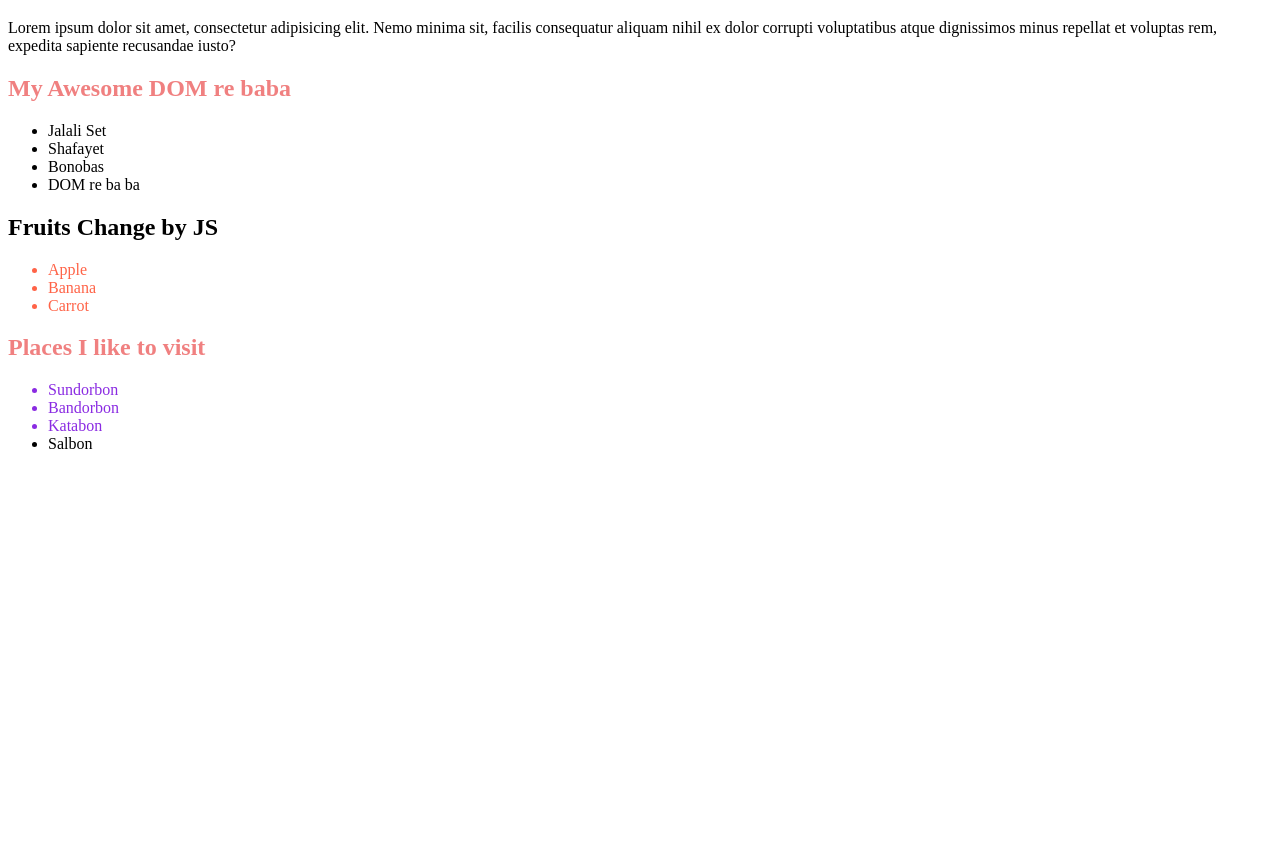
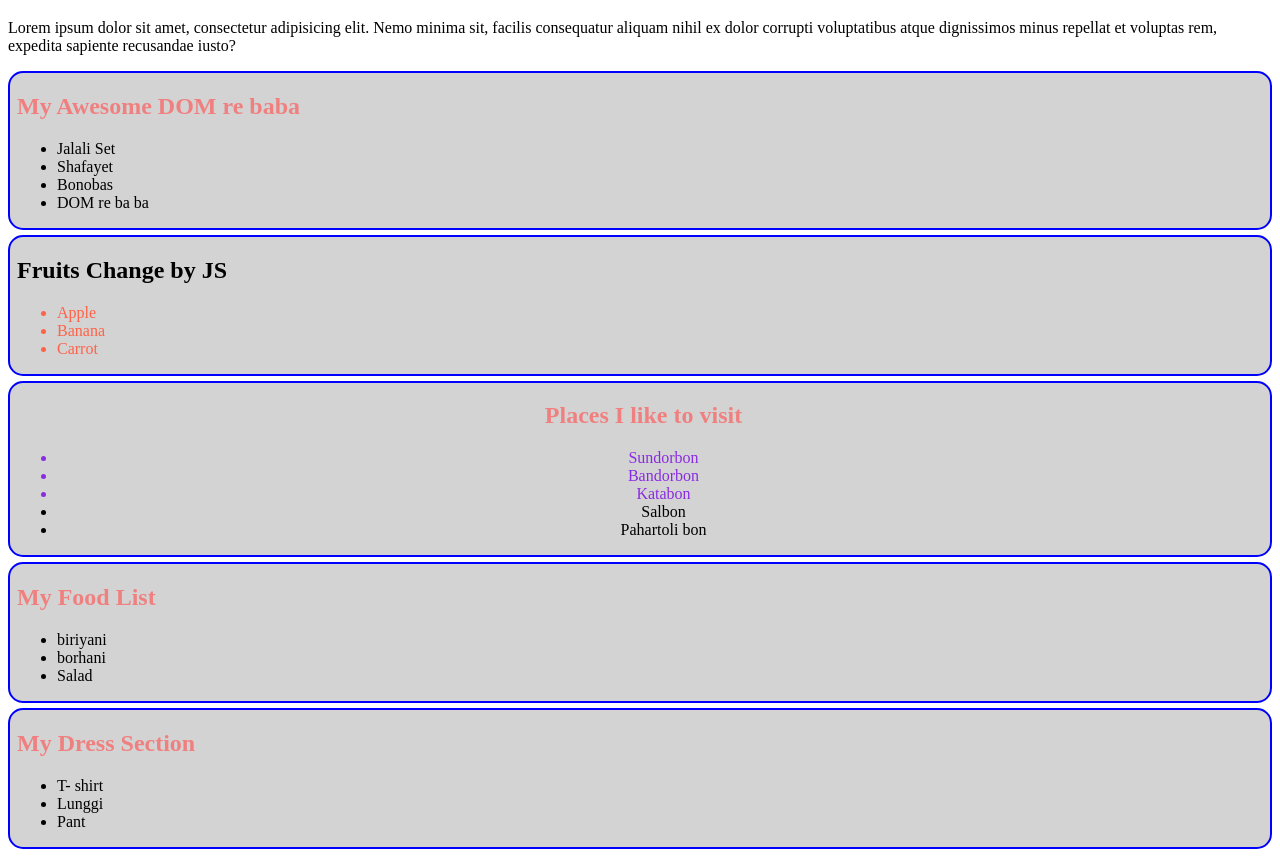
Before and after one commit to saifulwebme/tour-of-DOM-m24, a plain HTML site: page index.html in a window 1280 px wide. Shown: the part 61-918 px from the top of the page. Before the commit the page ends 800 px from the top, so only its background shows below. Drawn offline with Linux system fonts and the light colour scheme.

Commit message:
all section

```diff
--- a/index.html
+++ b/index.html
@@ -22,7 +22,7 @@
         <h1>Welcome to my DOM</h1>
         <p>Lorem ipsum dolor sit amet, consectetur adipisicing elit. Nemo minima sit, facilis consequatur aliquam nihil ex dolor corrupti voluptatibus atque dignissimos minus repellat et voluptas rem, expedita sapiente recusandae iusto?</p>
     </header>
-    <main>
+    <main id="main-container">
         <section>
             <h1>My Awesome DOM re baba</h1>
             <ul>
@@ -40,9 +40,9 @@
                 <li>Carrot</li>
             </ul>
         </section>
-        <section>
+        <section id="places-container" class="large-text">
             <h1 id="places-tittle">Places I like to visit</h1>
-            <ul>
+            <ul id="places-list">
                 <li class="important-places">Sundorbon</li>
                 <li class="important-places">Bandorbon</li>
                 <li class="important-places">Katabon</li>
@@ -51,6 +51,9 @@
         </section>
     </main>
     <script src="js/dom.js"></script>
+    <script src="js/append.js"></script>
+    <script src="js/styleInJs.js"></script>
+
     <script>
         const liCollaction = document.getElementsByTagName('li');
         // console.log(liCollaction);
@@ -70,7 +73,7 @@
         // option-3: getElementsByClassName
         const places = document.getElementsByClassName('important-places')
         for(const place of places){
-            console.log(place.innerText);
+            // console.log(place.innerText);
         }
 
         // option-4: querySelector ** only 1st element
@@ -78,7 +81,7 @@
         const someLi = document.querySelectorAll('.fruits-container li')
         // console.log(someLi);
         for(const li of someLi){
-            console.log(li.innerText);
+            // console.log(li.innerText);
         }
     </script>
 </body>
--- /dev/null
+++ b/js/append.js
@@ -0,0 +1,49 @@
+// 1. where to add
+const placesList = document.getElementById('places-list');
+// 2. what to be add
+const li = document.createElement('li');
+li.innerText = 'Pahartoli bon'
+
+// 3. add the chiled
+placesList.appendChild(li);
+
+
+// 1. where to add
+const mainContainer = document.getElementById('main-container');
+const section = document.createElement('section');
+// 2. What to be added
+const h1 = document.createElement('h1');
+h1.innerText = 'My Food List'
+section.appendChild(h1);
+
+const ul = document.createElement('ul');
+const li1 = document.createElement('li');
+li1.innerText = 'biriyani'
+ul.appendChild(li1)
+const li2 = document.createElement('li');
+li2.innerText = 'borhani'
+ul.appendChild(li2)
+const li3 = document.createElement('li');
+li3.innerText = 'Salad'
+ul.appendChild(li3)
+
+section.appendChild(ul)
+
+mainContainer.appendChild(section)
+
+
+
+
+/// ser InnerHTML derectly
+
+const sectionDress = document.createElement('section');
+sectionDress.innerHTML = `
+<h1>My Dress Section </h1>
+<ul>
+    <li>T- shirt</li>
+    <li>Lunggi</li>
+    <li>Pant</li>
+</ul>
+
+`
+mainContainer.appendChild(sectionDress);
--- /dev/null
+++ b/js/styleInJs.js
@@ -0,0 +1,15 @@
+const sections = document.querySelectorAll('section')
+for(const section of sections){
+section.style.border = "2px solid blue"
+section.style.marginBottom = "5px";
+section.style.borderRadius = "15px";
+section.style.paddingLeft = "7px";
+section.style.backgroundColor = "lightgray";
+}
+
+// const placesContainer = document.getElementById('places-container')
+// placesContainer.style.backgroundColor = 'yellow'
+
+const placesContainer = document.getElementById('places-container')
+placesContainer.classList.add('text-center')
+placesContainer.classList.remove('large-text')
--- a/styles/style.css
+++ b/styles/style.css
@@ -1,3 +1,9 @@
 h1{
     color: lightcoral;
 }
+.large-text{
+    font-size: 2em;
+}
+.text-center{
+    text-align: center;
+}
```
Also changed, not shown: js/first.js (added, +18 -0 lines), js/second.js (added, +7 -0 lines), js/third.js (added, +16 -0 lines), summary.html (added, +45 -0 lines).
